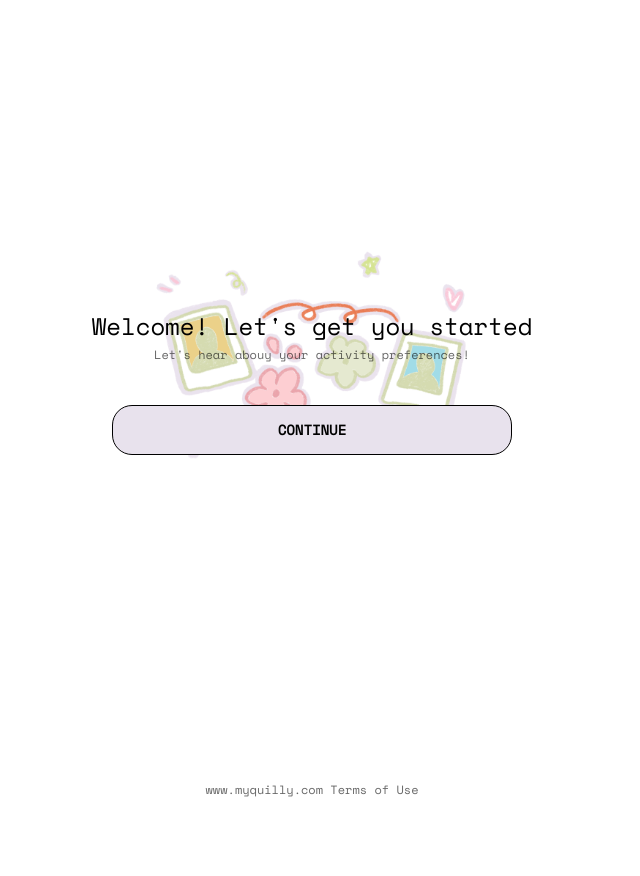
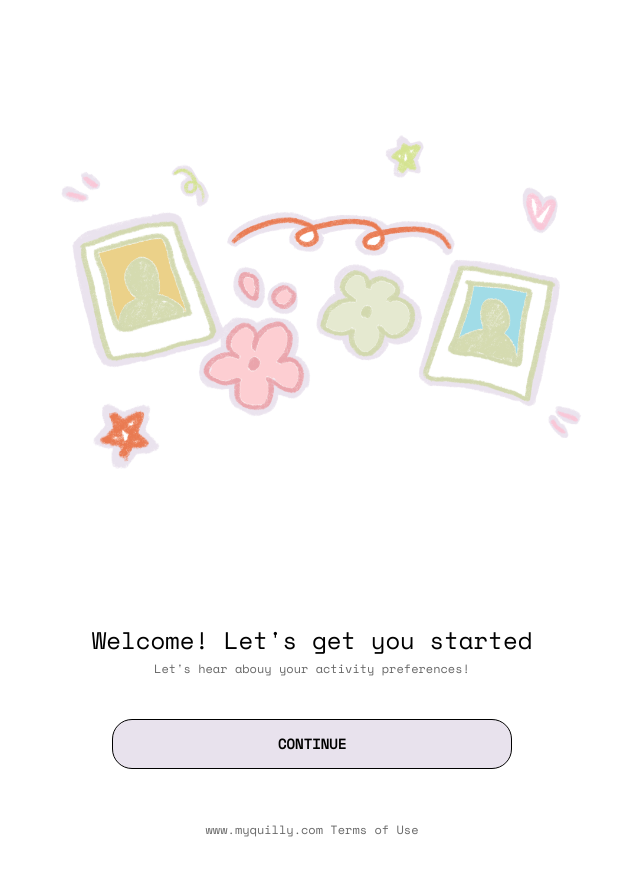
Before and after one commit to Quillyofficial/quilly_form, a React (Create React App) app: page /welcome in a window 1280 px wide. Shown: the top 876 px of the page, without its empty margins (328-968 px from the left). After the commit the page ends 840 px from the top, so only its background shows below. Built offline with nearby package versions, Linux system fonts and the light colour scheme.

Commit message:
fixed json structure

```diff
--- a/src/pages/Welcome.js
+++ b/src/pages/Welcome.js
@@ -13,8 +13,6 @@ function Welcome() {
   }
 
   return (
-    <div>
-    <div class='container'>
     <div style={{display: 'flex',
     justifyContent: 'cente',
     alignItems: 'center',
@@ -34,7 +32,6 @@ function Welcome() {
 
 
       <div style={{
-        position:'absolute',
         top:'150px',
         display:'flex',
         flexDirection:'column',
@@ -70,8 +67,6 @@ function Welcome() {
         </Button>
       </div>
 
-    </div>
-    </div>
 
       <FormHelperText sx={{
         textAlign: 'center',
```
